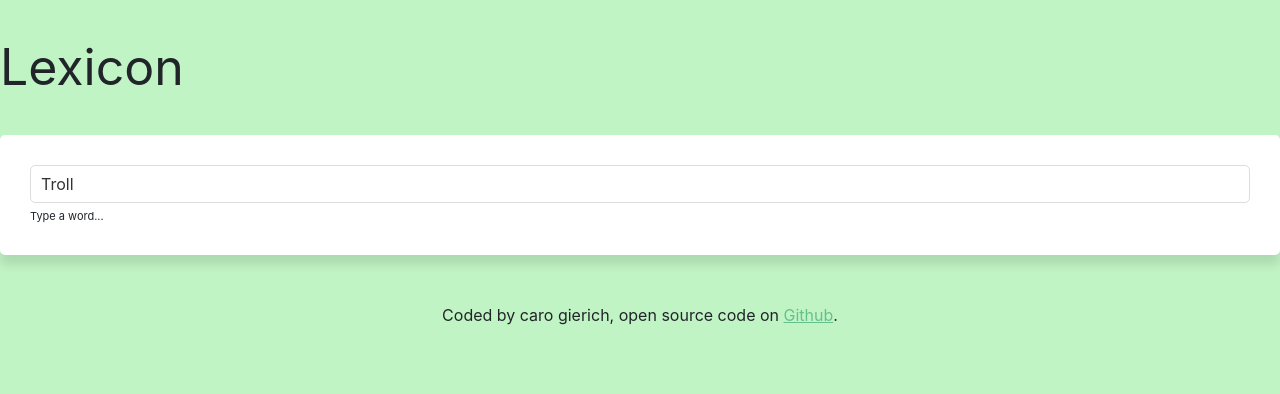
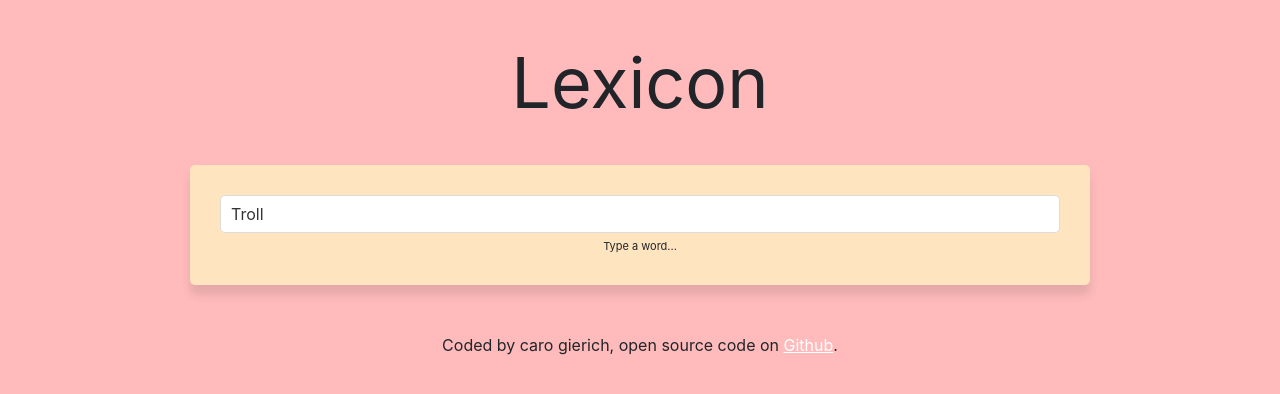
Before and after one commit to OlgaMilemis/dictionary, a React (Create React App) app: page / in a window 1280 px wide. Shown: the top 394 px of the page. Built offline with nearby package versions, Linux system fonts and the light colour scheme; no server answers.

Commit message:
improved design, removed mistakes

```diff
--- a/src/App.css
+++ b/src/App.css
@@ -1,15 +1,31 @@
 body {
-  background: #c1f4c5;
+  background: #ffbbbb;
 }
 a {
-  color: #65c18c;
+  color: #ffbbbb;
+}
+.App {
+  max-width: 960px;
+  margin: 0 auto;
 }
 
+.App main {
+  text-align: center;
+}
 .App-header {
   margin: 30px 0;
-  font-size: 50px;
+  font-size: 70px;
+  text-align: center;
 }
 .App-footer {
   text-align: center;
   margin: 30px 0;
 }
+
+.App-footer a {
+  color: white;
+}
+
+.App-footer a:hover {
+  color: black;
+}
--- a/src/Images.css
+++ b/src/Images.css
@@ -1,4 +1,4 @@
-.Imagess img {
-  border-radius: 3px;
+.Images img {
+  border-radius: 5px;
   margin-bottom: 20px;
 }
--- a/src/Lexicon.css
+++ b/src/Lexicon.css
@@ -1,14 +1,18 @@
+.Lexicon {
+  margin-top: 30px;
+}
+
 .Lexicon h1 {
   font-size: 18px;
   font-weight: bold;
   margin-bottom: 20px;
 }
 .Lexicon section {
-  background: white;
+  margin: 30px;
+  background: #ffe4c0;
   padding: 30px;
   border-radius: 5px;
   box-shadow: 0 10px 10px rgb(0 0 0/10%);
-  margin: 20px 0;
 }
 
 .Lexicon input {
--- a/src/Lexicon.js
+++ b/src/Lexicon.js
@@ -28,7 +28,7 @@ export default function Lexicon(props) {
     setOutputs(response.data[0]);
   }
   function showPexelsResult(response) {
-    setImages(response.data.images);
+    setImages(response.data.photos);
   }
 
   function search(event) {
@@ -56,9 +56,9 @@ export default function Lexicon(props) {
             />
           </form>
           <div className="hint">Type a word...</div>
-        </section>
+        </section>{" "}
+        <Images images={images} />
         <Outputs outputs={outputs} />
-        <Images images={images} />
       </div>
     );
   } else {
--- a/src/Phonetics.css
+++ b/src/Phonetics.css
@@ -4,7 +4,8 @@
 
 .Phonetics a {
   background: #ffbed8;
-  border: 1px solid #65c18c;
+  border: 1px solid black;
+  color: black;
   text-decoration: none;
   padding: 8px 15px;
   font-size: 13px;
@@ -15,7 +16,7 @@
 }
 
 .Phonetics a:hover {
-  background: white;
+  background: #f0ffc2;
 }
 
 .Phonetics .text {
--- a/src/Synonyms.css
+++ b/src/Synonyms.css
@@ -7,4 +7,5 @@
   font-size: 15px;
   padding-right: 15px;
   line-height: 2;
+  list-style: none;
 }
```
